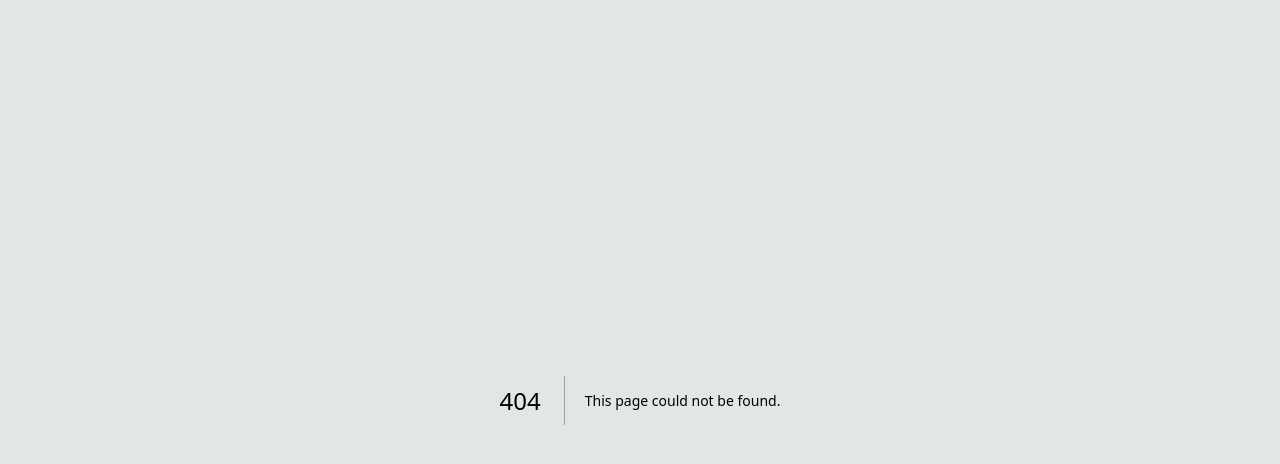
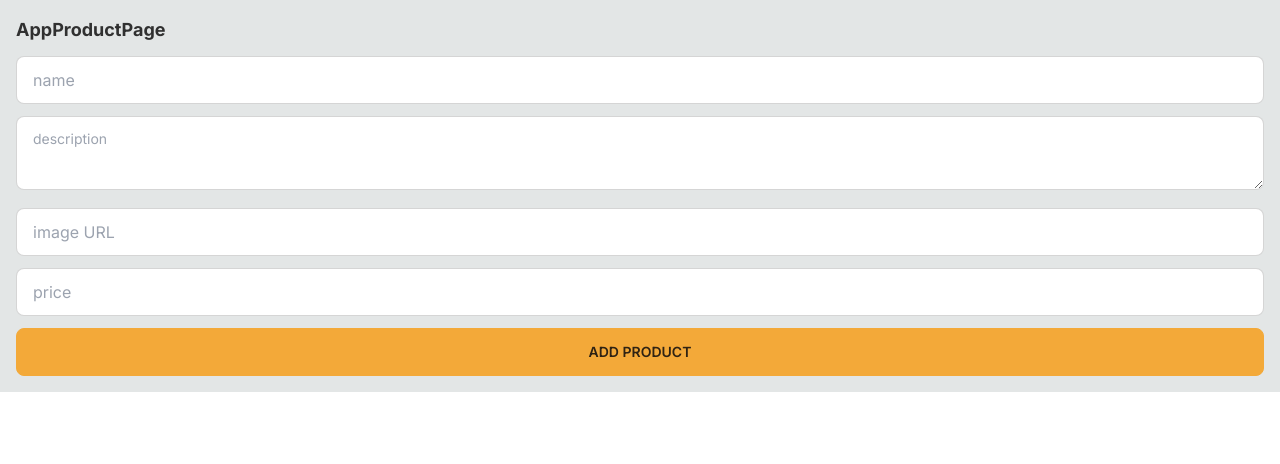
Before and after one commit to Alkxs/e-commerce-app, a Next.js app: page /add-product in a window 1280 px wide. Before the commit this address had no page. Shown: the top 464 px of the page. Built offline with nearby package versions, Linux system fonts and the light colour scheme.

Commit message:
add product page server actions

```diff
--- /dev/null
+++ b/src/app/add-product/page.tsx
@@ -0,0 +1,70 @@
+import { prisma } from "@/lib/db/prisma";
+import { redirect } from "next/navigation";
+
+export const metadata = {
+  title: "Add Product - ShopyBy",
+};
+
+async function addProduct(formData: FormData) {
+  "use server";
+
+  const name = formData.get("name")?.toString();
+  const description = formData.get("description")?.toString();
+  const imageUrl = formData.get("imageUrl")?.toString();
+  const price = Number(formData.get("price") || 0);
+
+  if (!name || !description || !imageUrl || !price) {
+    throw Error("Missing required fields");
+  }
+
+  await prisma.product.create({
+    data: { name, description, imageUrl, price },
+  });
+
+  redirect("/");
+}
+
+const AppProductPage = () => {
+  return (
+    <div>
+      <h1
+        className="mb-3 text-lg
+   font-bold"
+      >
+        AppProductPage
+      </h1>
+      <form action={addProduct}>
+        <input
+          required
+          name="name"
+          placeholder="name"
+          className="input input-bordered mb-3 w-full"
+        />
+        <textarea
+          required
+          name="description"
+          placeholder="description"
+          className="textarea textarea-bordered mb-3 w-full"
+        />
+        <input
+          required
+          name="imageUrl"
+          placeholder="image URL"
+          type="url"
+          className="input input-bordered mb-3 w-full"
+        />
+        <input
+          required
+          name="price"
+          placeholder="price"
+          type="number"
+          className="input input-bordered mb-3 w-full"
+        />
+        <button className="btn btn-primary btn-block" type="submit">
+          Add Product
+        </button>
+      </form>
+    </div>
+  );
+};
+export default AppProductPage;
--- a/src/app/layout.tsx
+++ b/src/app/layout.tsx
@@ -1,22 +1,24 @@
-import './globals.css'
-import type { Metadata } from 'next'
-import { Inter } from 'next/font/google'
+import "./globals.css";
+import type { Metadata } from "next";
+import { Inter } from "next/font/google";
 
-const inter = Inter({ subsets: ['latin'] })
+const inter = Inter({ subsets: ["latin"] });
 
 export const metadata: Metadata = {
-  title: 'Create Next App',
-  description: 'Generated by create next app',
-}
+  title: "ShopiBy",
+  description: "Simple. Seamless. ShopyBy.",
+};
 
 export default function RootLayout({
   children,
 }: {
-  children: React.ReactNode
+  children: React.ReactNode;
 }) {
   return (
     <html lang="en">
-      <body className={inter.className}>{children}</body>
+      <body className={inter.className}>
+        <main className="m-auto min-w-[300px] max-w-7xl p-4">{children}</main>
+      </body>
     </html>
-  )
+  );
 }
--- a/src/app/page.tsx
+++ b/src/app/page.tsx
@@ -2,6 +2,8 @@
 
 export default function Home() {
   return (
-
-  )
+    <div>
+      <h1>main page</h1>
+    </div>
+  );
 }
```
Also changed, not shown: src/lib/db/prisma.ts (renamed from src/app/lib/db/prisma.ts).
